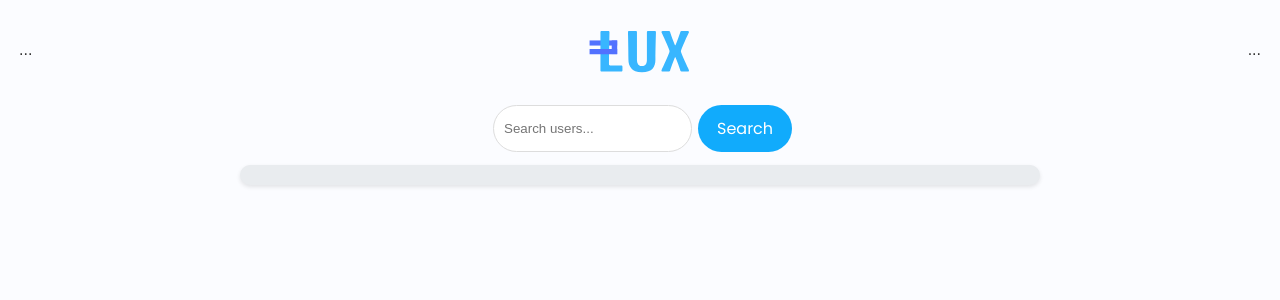
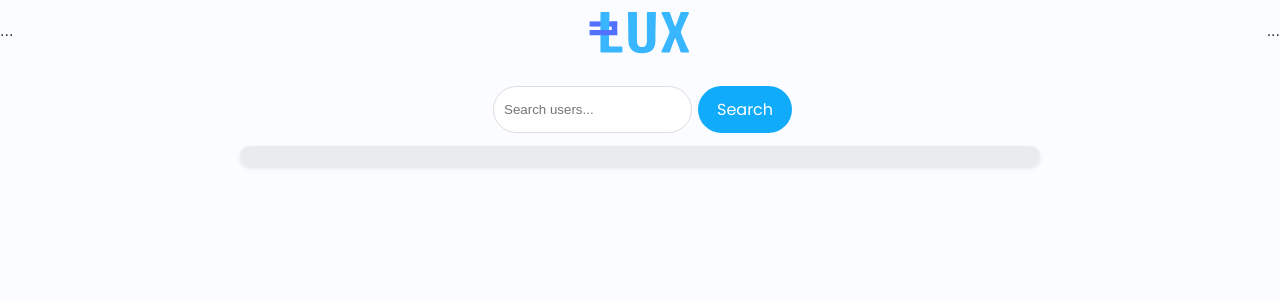
Before and after one commit to Peemima/lux-bank, a PHP site: page /V0-1/index.html in a window 1280 px wide. Shown: the top 300 px of the page. Run offline with PHP 8.4, Linux system fonts and the light colour scheme; some libraries are stand-ins or nearby versions.

Commit message:
Update styles.css

```diff
--- a/assets/styles.css
+++ b/assets/styles.css
@@ -46,7 +46,6 @@
 
   body {
     background-color: var(--background-color);
-    padding: var(--padding-large);
     color: var(--text-color);
   }
 
```
